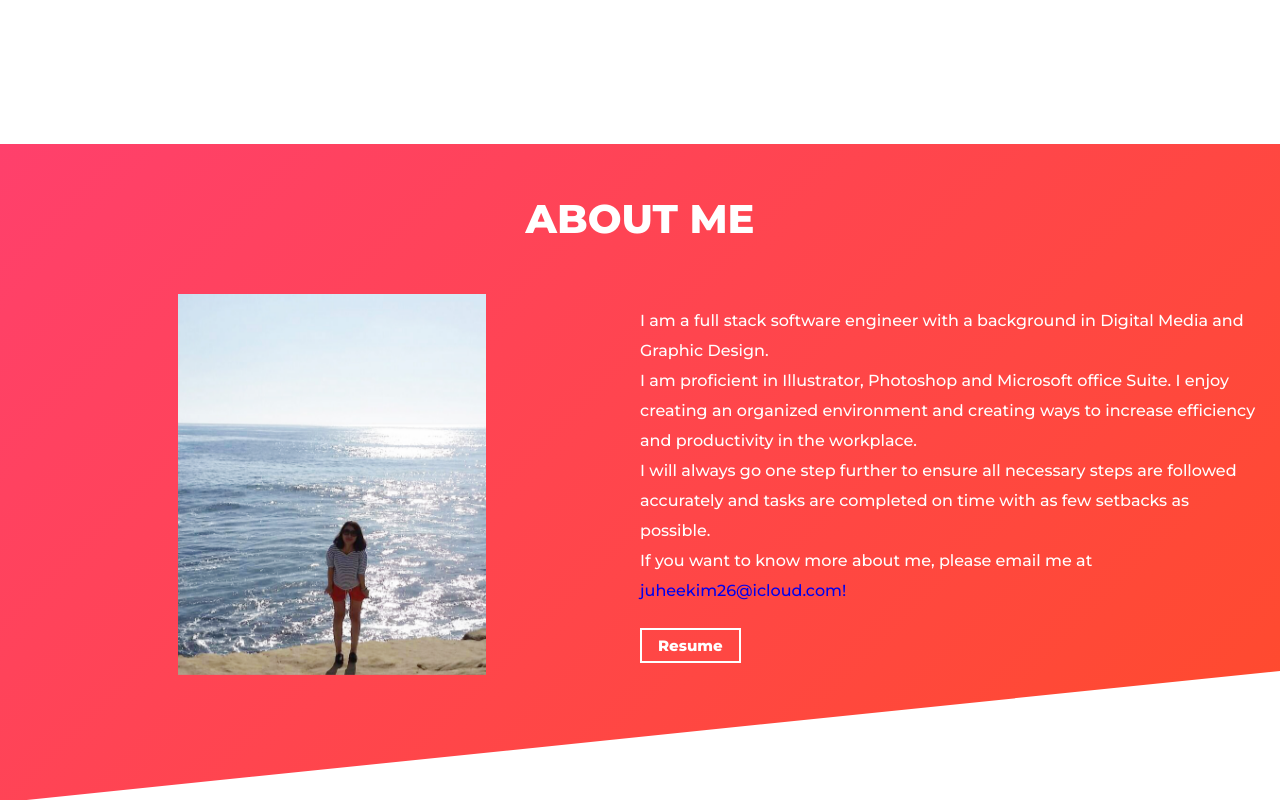
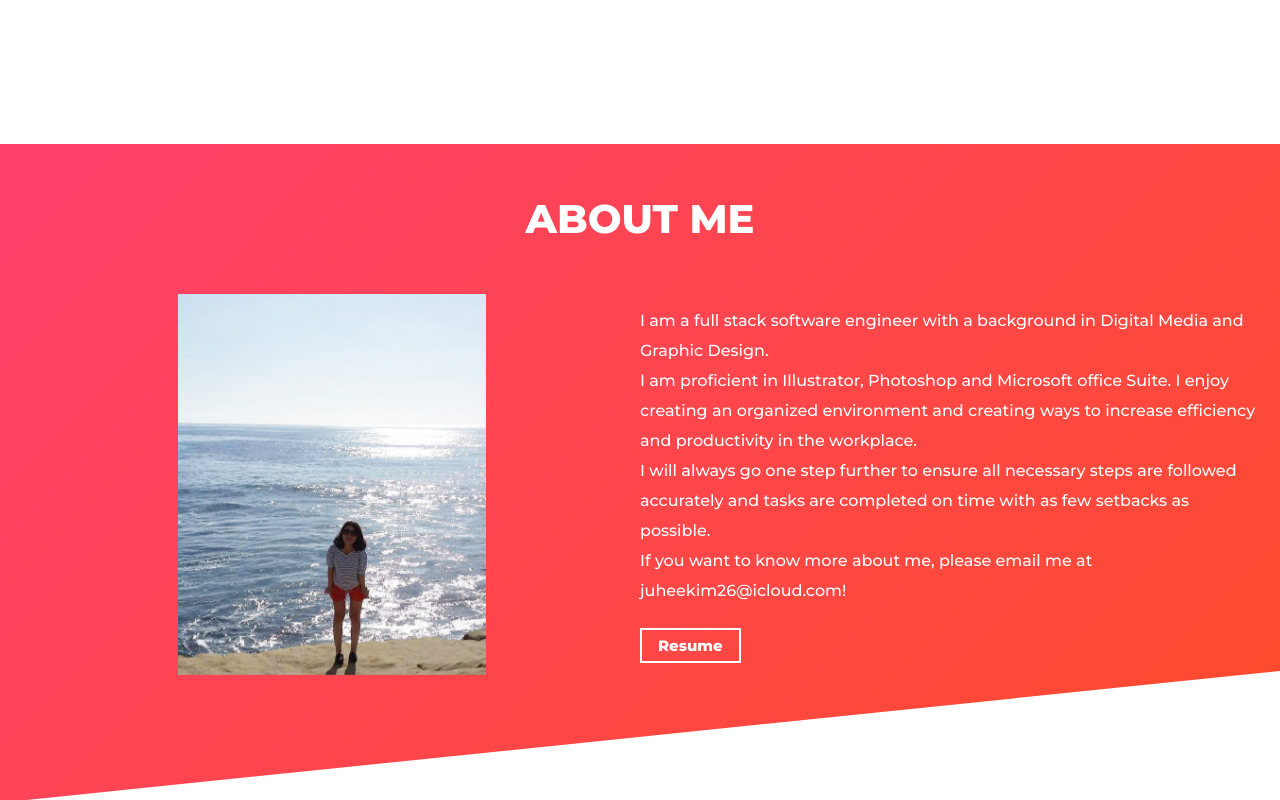
Before and after one commit to juhee-k/portfolios, a React (Create React App) app: page / in a window 1280 px wide. Shown: the part 656-1456 px from the top of the page. Built offline with nearby package versions, Linux system fonts and the light colour scheme.

Commit message:
added style for a

```diff
--- a/src/components/About/About.js
+++ b/src/components/About/About.js
@@ -46,7 +46,7 @@ const About = () => {
                   I will always go one step further to ensure all necessary steps are followed accurately and tasks are completed on time with as few setbacks as possible.
                   </p>
                   <p className="about-wrapper__info-text">
-                  If you want to know more about me, please email me at <a href={`mailto:${'juheekim26@icloud.com'}`} color="white">juheekim26@icloud.com!</a>
+                  If you want to know more about me, please email me at <a href={`mailto:${'juheekim26@icloud.com'}`}>juheekim26@icloud.com!</a>
                   </p>
                     <br />
                     <span className="d-flex mt-3">
--- a/src/style/App.scss
+++ b/src/style/App.scss
@@ -140,6 +140,7 @@ a {
   text-decoration: none;
   -webkit-transition: .3s;
   transition: .3s;
+  color: $white-color;
 }
 .text-center {
   text-align: center;
```
